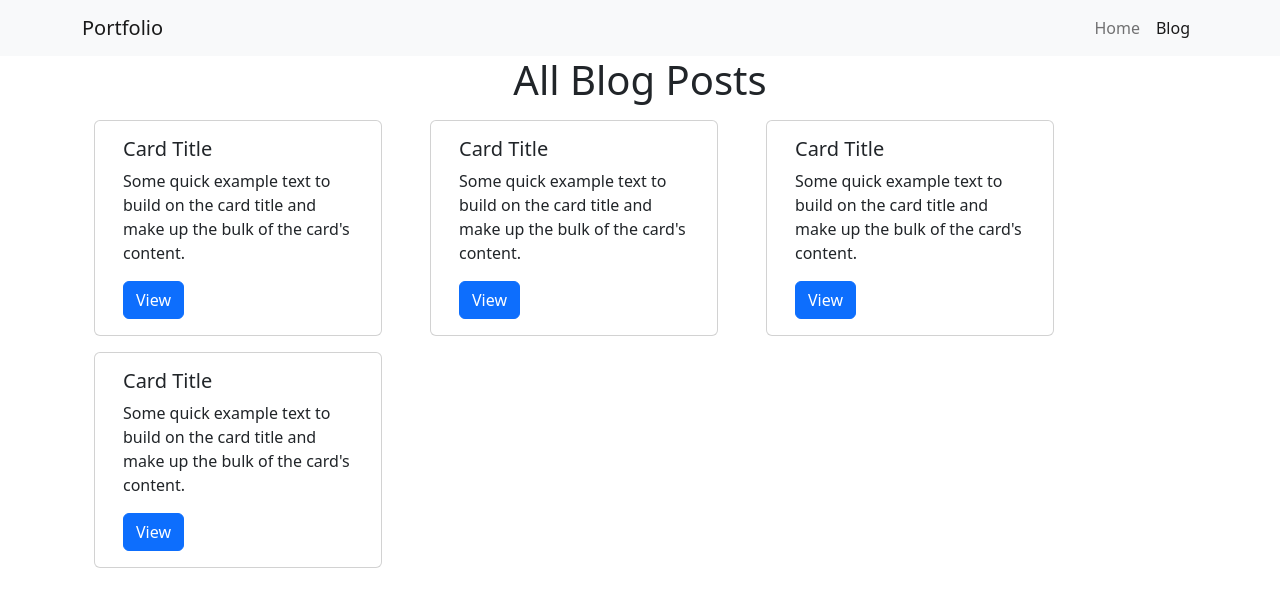
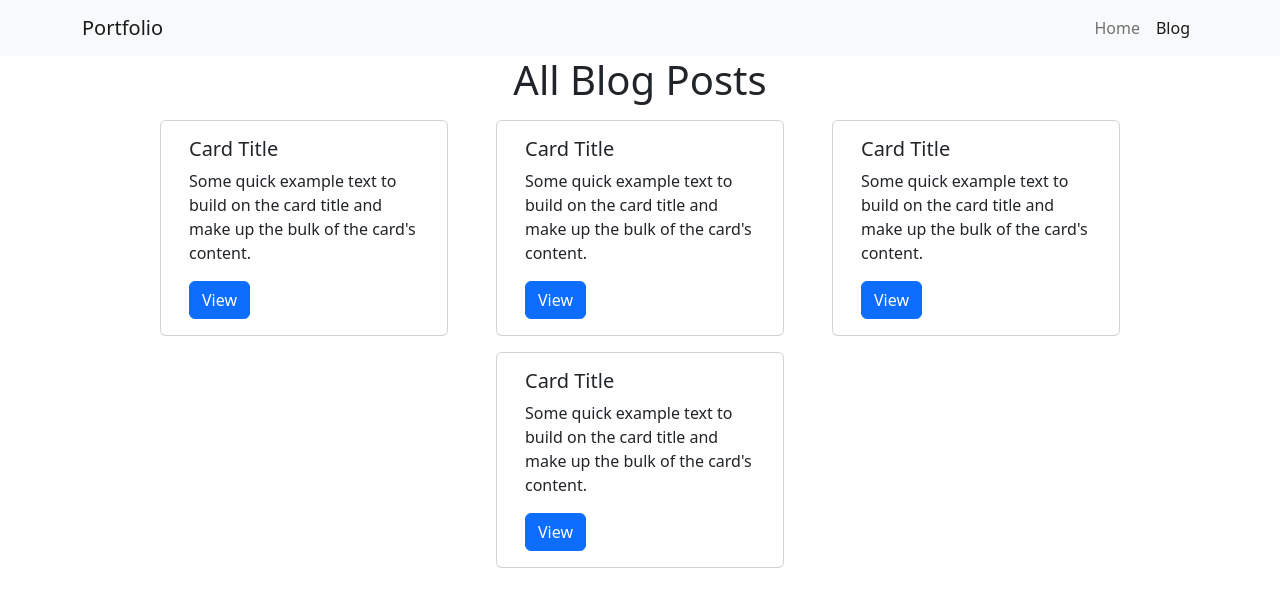
Before and after one commit to COValhalla/blog-view, a React (Vite) app: page /blog in a window 1280 px wide. Shown: the top 606 px of the page. Built offline with nearby package versions, Linux system fonts and the light colour scheme.

Commit message:
Small style updates.

```diff
--- a/index.html
+++ b/index.html
@@ -2,9 +2,9 @@
 <html lang="en">
   <head>
     <meta charset="UTF-8" />
-    <link rel="icon" type="image/svg+xml" href="/vite.svg" />
+    <link rel="icon" type="image/svg+xml" href="" />
     <meta name="viewport" content="width=device-width, initial-scale=1.0" />
-    <title>Vite + React</title>
+    <title>Portfolio & Blog</title>
   </head>
   <body>
     <div id="root"></div>
--- a/src/assets/components/Blog.jsx
+++ b/src/assets/components/Blog.jsx
@@ -4,7 +4,7 @@ import CardComponent from './Card';
 function Blog() {
   return (
     <div className="container">
-      <div className="row">
+      <div className="row justify-content-center">
         <div className="col-12 text-center">
           <h1>All Blog Posts</h1>
         </div>
```
